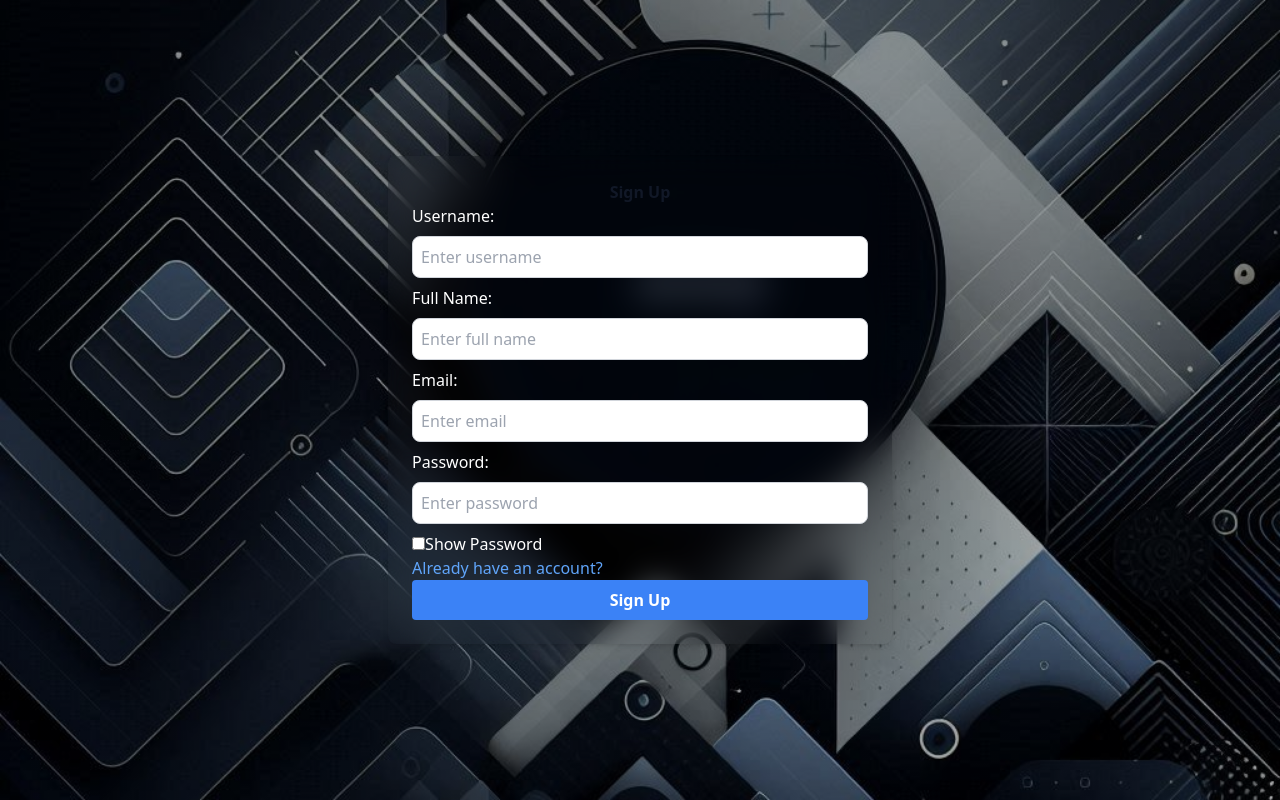
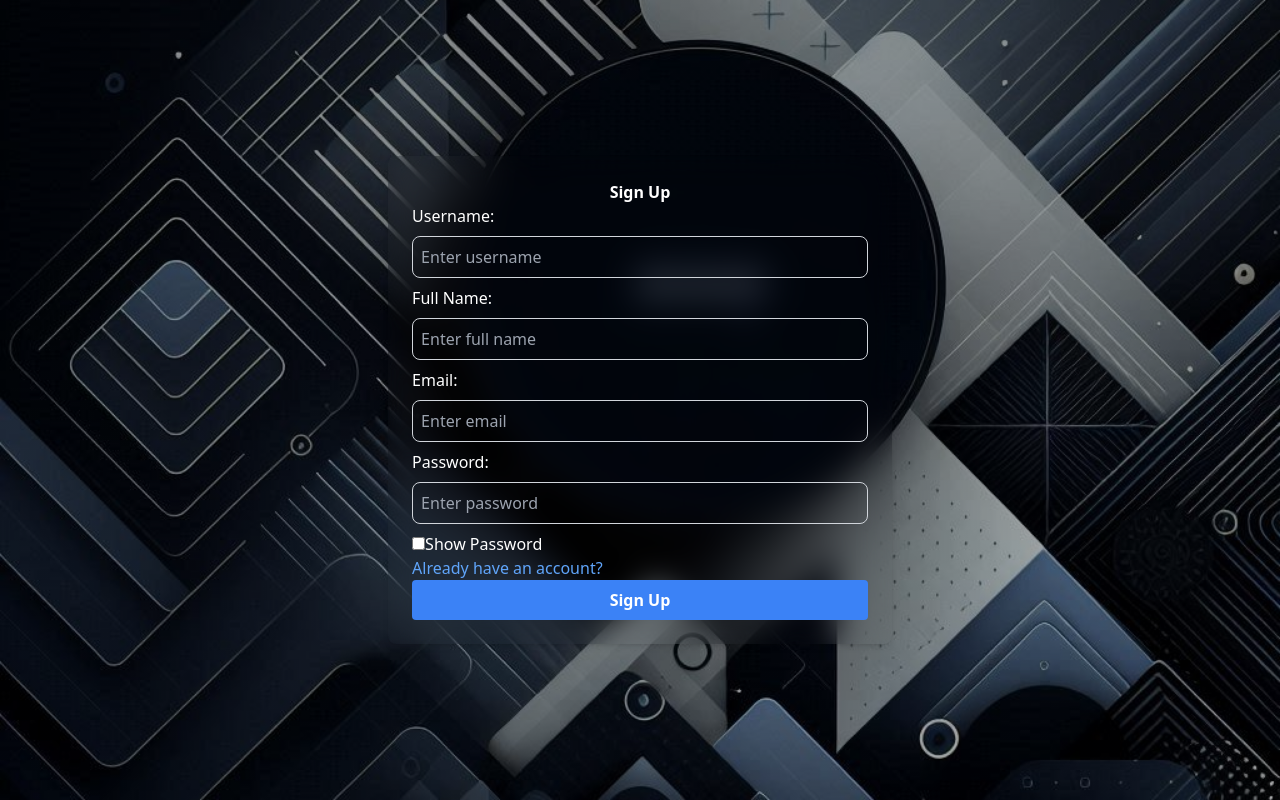
Before and after one commit to Kaushik-Shahare/ChatApp, a React (Create React App) app in the folder frontend/: page /signup in a window 1280 px wide. Built offline with nearby package versions, Linux system fonts and the light colour scheme.

Commit message:
Updated Signin and Signup page

```diff
--- a/frontend/src/routes/Signin.js
+++ b/frontend/src/routes/Signin.js
@@ -69,7 +69,7 @@ const Signin = () => {
             <input
               type="email"
               placeholder="Enter email"
-              className="w-full p-2 my-2 border border-gray-300 rounded-lg"
+              className="w-full p-2 my-2 border border-gray-300 rounded-lg bg-transparent text-white"
               value={email}
               onChange={handleEmailChange}
               name="email"
@@ -80,7 +80,7 @@ const Signin = () => {
             <input
               type={passwordShown ? "text" : "password"}
               placeholder="Enter password"
-              className="w-full p-2 my-2 border border-gray-300 rounded-lg"
+              className="w-full p-2 my-2 border border-gray-300 rounded-lg bg-transparent text-white"
               value={password}
               onChange={handlePasswordChange}
               name="password"
--- a/frontend/src/routes/Signup.js
+++ b/frontend/src/routes/Signup.js
@@ -69,7 +69,7 @@ const Signup = () => {
   return (
     <div className="flex flex-col items-center justify-center min-w-96 mx-auto ">
       <div className="w-full p-6 rounded-lg shadow-md bg-grey-400 bg-clip-padding backdrop-filter backdrop-blur-lg bg-opacity-0">
-        <h1 className="text-3x1 font-semibold text-center text-gray-900">
+        <h1 className="text-3x1 font-semibold text-center text-white">
           Sign Up
         </h1>
         <form onSubmit={handleSubmit}>
@@ -78,7 +78,7 @@ const Signup = () => {
             <input
               type="text"
               placeholder="Enter username"
-              className="w-full p-2 my-2 border border-gray-300 rounded-lg"
+              className="w-full p-2 my-2 border border-gray-300 rounded-lg bg-transparent text-white"
               value={username}
               onChange={handleUsernameChange}
               name="username"
@@ -89,7 +89,7 @@ const Signup = () => {
             <input
               type="text"
               placeholder="Enter full name"
-              className="w-full p-2 my-2 border border-gray-300 rounded-lg"
+              className="w-full p-2 my-2 border border-gray-300 rounded-lg bg-transparent text-white"
               value={fullname}
               onChange={handleFullnameChange}
               name="fullname"
@@ -100,7 +100,7 @@ const Signup = () => {
             <input
               type="email"
               placeholder="Enter email"
-              className="w-full p-2 my-2 border border-gray-300 rounded-lg"
+              className="w-full p-2 my-2 border border-gray-300 rounded-lg bg-transparent text-white"
               value={email}
               onChange={handleEmailChange}
               name="email"
@@ -111,7 +111,7 @@ const Signup = () => {
             <input
               type={passwordShown ? "text" : "password"}
               placeholder="Enter password"
-              className="w-full p-2 my-2 border border-gray-300 rounded-lg"
+              className="w-full p-2 my-2 border border-gray-300 rounded-lg bg-transparent text-white"
               value={password}
               onChange={handlePasswordChange}
               name="password"
```
